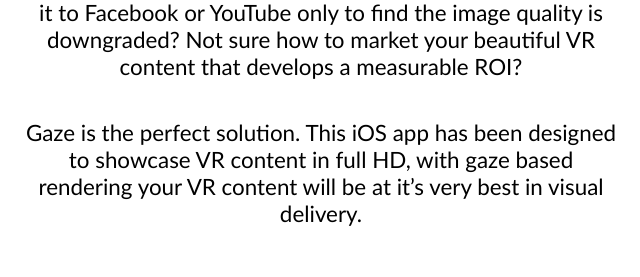
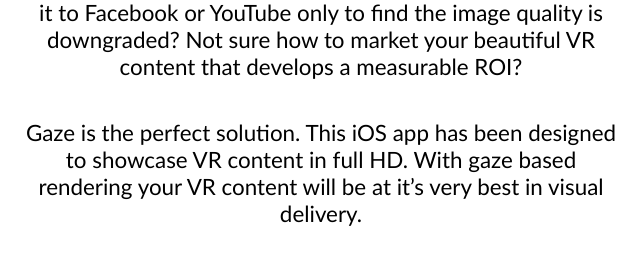
Before and after one commit to TagTheAgency/gaze-site, a plain HTML site: page index.html in a window 1280 px wide. Shown: the part 803-1080 px from the top of the page, 319-959 px from the left. Drawn offline with Linux system fonts and the light colour scheme; a web font is replaced by a local one.

Commit message:
Copy changes

```diff
--- a/index.html
+++ b/index.html
@@ -51,7 +51,7 @@
 					<div class="flex-col center">
 						<p>Do you have some fantastic Virtual Reality content? Loaded it to Facebook or YouTube only to find the image quality is downgraded? Not sure how to market your beautiful VR content that develops a measurable ROI?</p>
 						<br>
-						<p>Gaze is the perfect solution. This iOS app has been designed to showcase VR content in full HD, with gaze based rendering your VR content will be at it’s very best in visual delivery.</p>
+						<p>Gaze is the perfect solution. This iOS app has been designed to showcase VR content in full HD. With gaze based rendering your VR content will be at it’s very best in visual delivery.</p>
 					</div>
 				</div>
 			</div>
```
Also changed, not shown: 1 other file.
